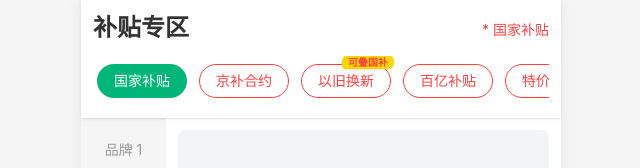
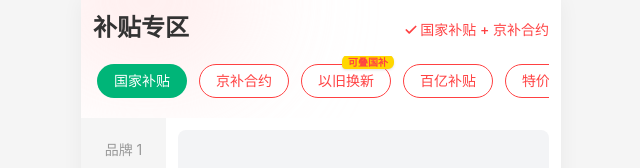
Before and after one commit to wozhaonue/jd-pra-shop, a React (Vite) app: page / in a window 1280 px wide. Shown: the top 168 px of the page, without its empty margins (319-959 px from the left). Built offline with nearby package versions, Linux system fonts and the light colour scheme.

Commit message:
feat: 调整header组件样式

```diff
--- a/src/components/Header/index.tsx
+++ b/src/components/Header/index.tsx
@@ -3,6 +3,7 @@
 import { useState } from "react";
 import { activityTags } from "../../mocks/headerData";
 import { cn } from "../../utils/cn";
+import { Check } from "lucide-react"; // 引入勾选图标
 
 export function Header() {
   const [activeTagId, setActiveTagId] = useState<string>(
@@ -10,19 +11,27 @@
   );
 
   return (
-    <header className="bg-white px-3 pt-3 pb-2 sticky top-0 z-50 shadow-sm">
-      {/* 顶部标题栏 */}
-      <div className="flex justify-between items-end mb-3">
+    <header className="relative bg-white px-3 pt-3 pb-2 sticky top-0 z-50 overflow-hidden">
+      {/* 左上角红色模糊渐变背景：稍微放大一点，并保持柔和过渡 */}
+      <div className="absolute top-[-70px] left-[-40px] w-[210px] h-[140px] bg-red-100 rounded-full blur-3xl opacity-80 pointer-events-none z-0" />
+
+      {/* 顶部标题栏 (确保内容在渐变背景之上) */}
+      <div className="relative flex justify-between items-end mb-3 z-10">
         <h1 className="text-2xl font-bold text-text-main">
           补贴专区
         </h1>
-        <span className="text-brand-red text-sm mb-1">
-          * 国家补贴
-        </span>
+        <div className="flex items-center text-brand-red text-sm mb-1 font-medium">
+          <Check
+            size={14}
+            strokeWidth={3}
+            className="mr-0.5"
+          />
+          <span>国家补贴 + 京补合约</span>
+        </div>
       </div>
 
       {/* 活动标签栏 (横向滚动) */}
-      <div className="overflow-x-auto no-scrollbar pb-3">
+      <div className="relative overflow-x-auto no-scrollbar pb-3 z-10">
         {/* 为了不遮挡绝对定位的气泡，给容器增加上下的 padding */}
         <div className="flex gap-3 whitespace-nowrap pt-2 px-1">
           {activityTags.map((tag) => {
```
